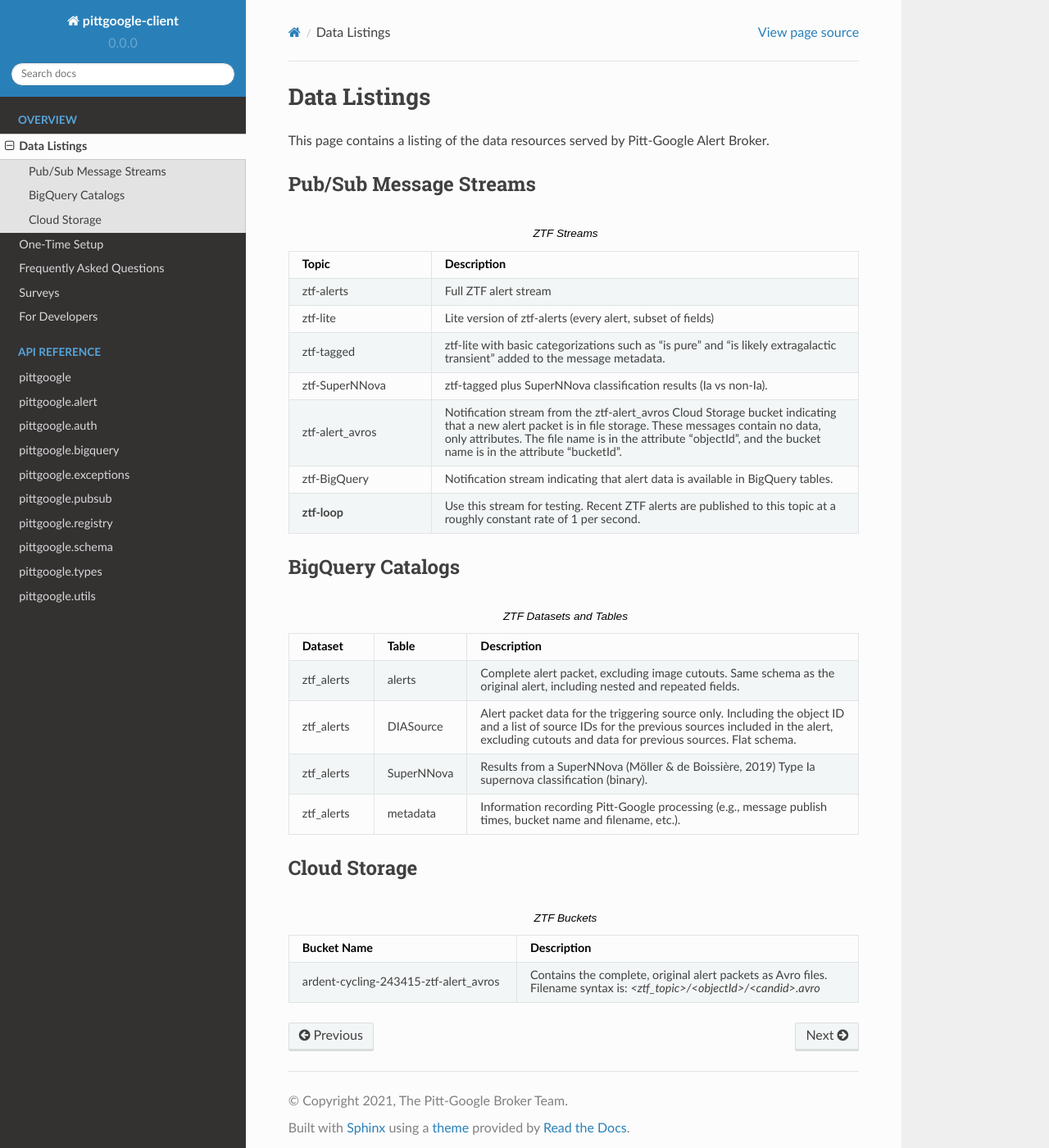
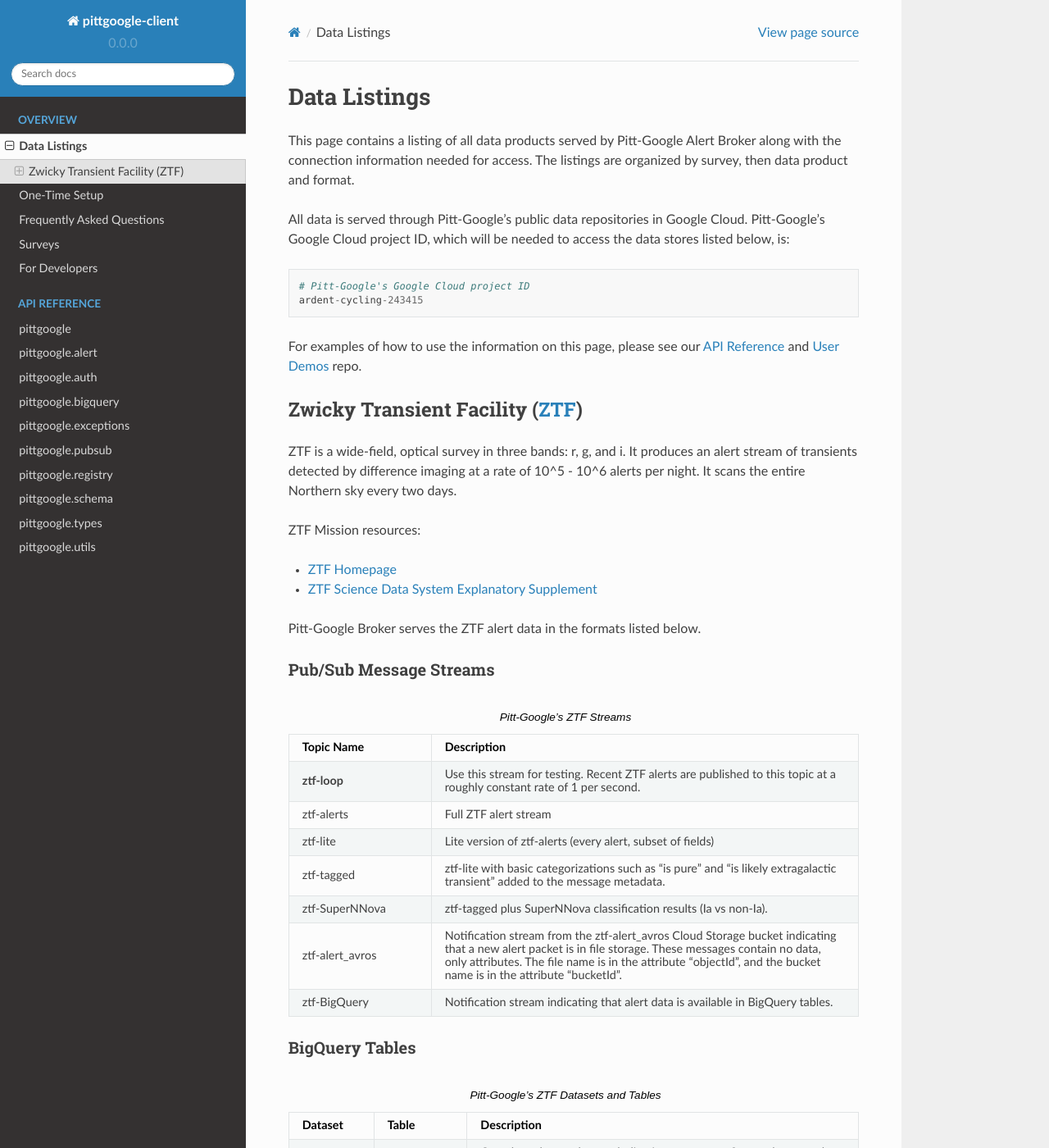
Before and after one commit to mwvgroup/pittgoogle-client, a Sphinx documentation site: the page built from docs/source/listings.rst, in a window 1280 px wide and 1400 px high. Shown: the whole window at 82% size. Built offline with Sphinx 7.4.7 and the Read the Docs theme 2.0.0, drawn with Linux system fonts in a browser that asks for light colours; some of the changed text lies outside the part shown.

Commit message:
Reorg listings based on survey, then data product.

```diff
--- a/docs/source/listings.rst
+++ b/docs/source/listings.rst
@@ -1,20 +1,53 @@
+.. _listings:
+
 Data Listings
 =============
 
-This page contains a listing of the data resources served by Pitt-Google Alert Broker.
+This page contains a listing of all data products served by Pitt-Google Alert Broker along with the connection information needed for access.
+The listings are organized by survey, then data product and format.
 
-.. _data pubsub:
+All data is served through Pitt-Google's public data repositories in Google Cloud.
+Pitt-Google's Google Cloud project ID, which will be needed to access the data stores listed below, is:
+
+.. code-block::
+
+    # Pitt-Google's Google Cloud project ID
+    ardent-cycling-243415
+
+For examples of how to use the information on this page, please see our :ref:`API Reference <api reference>` and `User Demos <https://github.com/mwvgroup/pittgoogle-user-demos/>`__ repo.
+
+.. _data ztf:
+
+Zwicky Transient Facility (:ref:`ZTF <survey ztf>`)
+---------------------------------------------------
+
+ZTF is a wide-field, optical survey in three bands: r, g, and i.
+It produces an alert stream of transients detected by difference imaging at a rate of 10^5 - 10^6 alerts per night.
+It scans the entire Northern sky every two days.
+
+
+
+ZTF Mission resources:
+
+- `ZTF Homepage <https://www.ztf.caltech.edu/>`__
+- `ZTF Science Data System Explanatory Supplement <https://irsa.ipac.caltech.edu/data/ZTF/docs/ztf_explanatory_supplement.pdf>`__
+
+Pitt-Google Broker serves the ZTF alert data in the formats listed below.
 
 Pub/Sub Message Streams
-------------------------
+^^^^^^^^^^^^^^^^^^^^^^^
 
-.. list-table:: ZTF Streams
+.. list-table:: Pitt-Google's ZTF Streams
     :class: tight-table
     :widths: 25 75
     :header-rows: 1
 
-    * - Topic
+    * - Topic Name
       - Description
+
+    * - **ztf-loop**
+      - Use this stream for testing. Recent ZTF alerts are published to this topic
+        at a roughly constant rate of 1 per second.
 
     * - ztf-alerts
       - Full ZTF alert stream
@@ -39,16 +72,11 @@
     * - ztf-BigQuery
       - Notification stream indicating that alert data is available in BigQuery tables.
 
-    * - **ztf-loop**
-      - Use this stream for testing. Recent ZTF alerts are published to this topic
-        at a roughly constant rate of 1 per second.
 
-.. _data bigquery:
+BigQuery Tables
+^^^^^^^^^^^^^^^
 
-BigQuery Catalogs
-------------------------
-
-.. list-table:: ZTF Datasets and Tables
+.. list-table:: Pitt-Google's ZTF Datasets and Tables
     :class: tight-table
     :widths: 15 15 70
     :header-rows: 1
@@ -79,12 +107,11 @@
       - Information recording Pitt-Google processing (e.g., message publish times,
         bucket name and filename, etc.).
 
-.. _data cloud storage:
 
-Cloud Storage
-------------------------
+Cloud Storage Files
+^^^^^^^^^^^^^^^^^^^
 
-.. list-table:: ZTF Buckets
+.. list-table:: Pitt-Google's ZTF Buckets
     :class: tight-table
     :widths: 40 60
     :header-rows: 1
```
